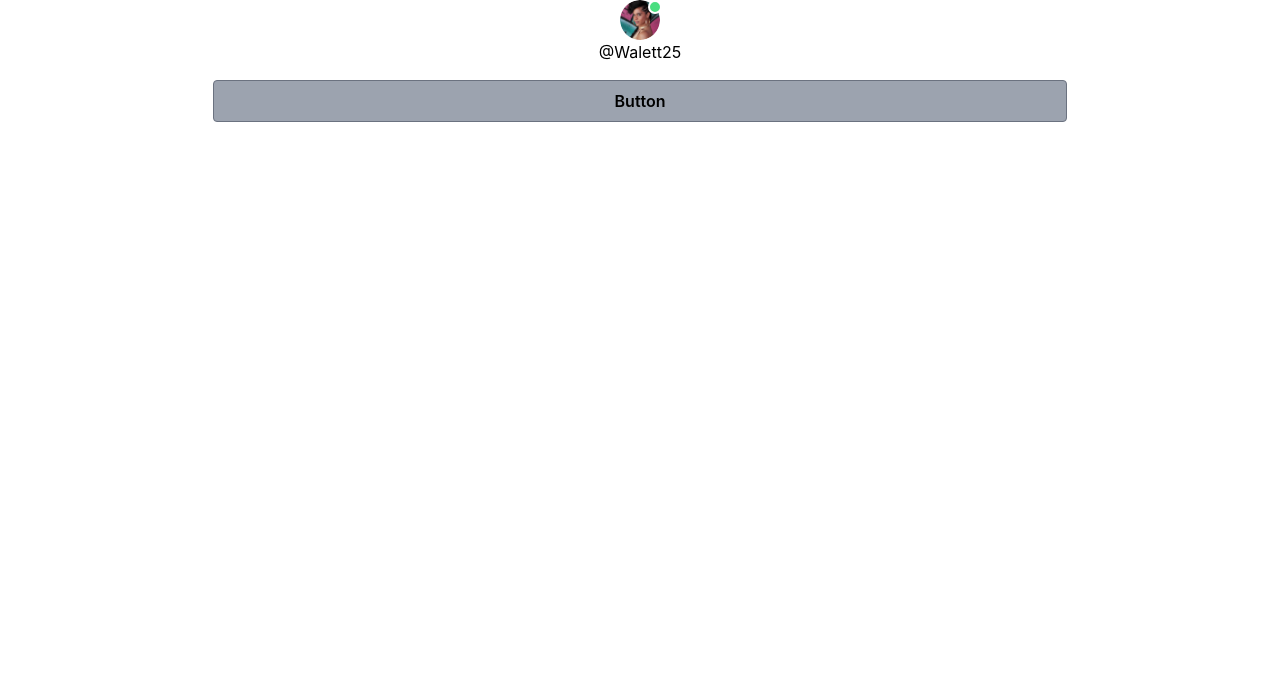
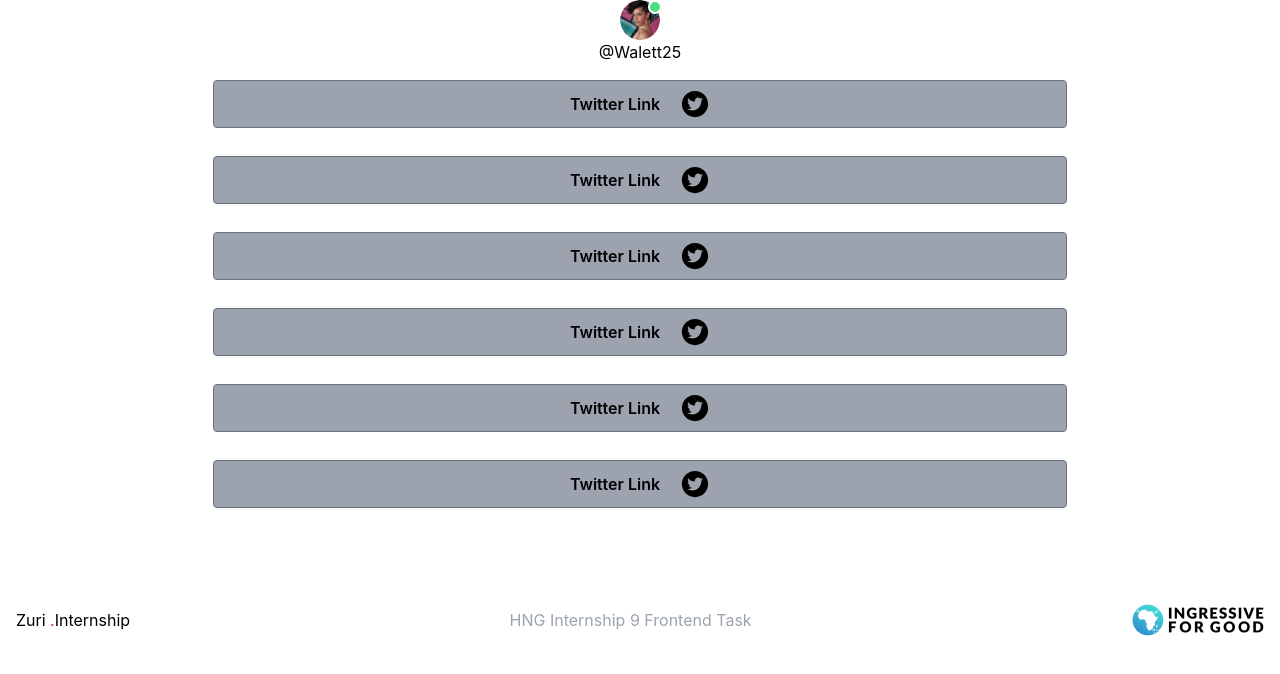
Before and after one commit to Rahdeg/webpage, a React (Create React App) app: page / in a window 1280 px wide. Shown: the top 674 px of the page. Built offline with nearby package versions, Linux system fonts and the light colour scheme.

Commit message:
added link

```diff
--- a/package.json
+++ b/package.json
@@ -8,6 +8,7 @@
     "@testing-library/user-event": "^13.5.0",
     "react": "^18.2.0",
     "react-dom": "^18.2.0",
+    "react-icons": "^4.6.0",
     "react-scripts": "5.0.1",
     "web-vitals": "^2.1.4"
   },
--- a/src/App.js
+++ b/src/App.js
@@ -1,4 +1,4 @@
-import {Profile,Link} from './components'
+import {Profile,Link, Footer} from './components'
 import './App.css';
 
 function App() {
@@ -6,6 +6,7 @@ function App() {
     <div className="flex flex-col h-screen gap-4">
     <Profile/>
     <Link/>
+    <Footer/>
     </div>
   );
 }
--- /dev/null
+++ b/src/components/Footer.jsx
@@ -0,0 +1,14 @@
+import React from 'react'
+import Zuri from '../assets/I4G.png'
+
+const Footer = () => {
+  return (
+    <div className=' flex items-center justify-between mt-16 p-4 mb-0'>
+    <h2 className=' text-black'>Zuri <span className=' text-red-600'>.</span>Internship</h2>
+    <p className=' text-gray-400'>HNG Internship 9 Frontend Task</p>
+    <img src={Zuri} alt='' className=''/>
+    </div>
+  )
+}
+
+export default Footer
--- a/src/components/Link.jsx
+++ b/src/components/Link.jsx
@@ -1,11 +1,23 @@
 import React from 'react'
+import {Linkdata} from '../data/Linkdata'
 
 const Link = () => {
   return (
-    <div className='flex items-center justify-center'>
-    <button class=" bg-gray-400 hover:bg-gray-500  text-black font-semibold hover:text-white py-2 px-4 border border-gray-500 hover:border-transparent rounded w-2/3">
-  Button
-</button>
+    <div className='flex items-center justify-center flex-col gap-7'>
+    {
+        Linkdata && Linkdata.map((data,idx)=>(
+            <button class=" bg-gray-400 hover:bg-gray-500  text-black font-semibold hover:text-white py-2 px-4 border border-gray-500 hover:border-transparent rounded w-2/3" key={idx}
+            onClick={(e) => window.open(data.site, "_blank")}>
+            <p className='flex items-center justify-center gap-5 '>
+            {data.name}
+            <a href={data.github} target="_blank" rel="noreferrer">
+            {data.iconSrc}
+            </a>
+            </p>
+
+            </button>
+        ))
+    }
     </div>
   )
 }
--- a/src/components/index.js
+++ b/src/components/index.js
@@ -1,2 +1,3 @@
 export {default as Link} from './Link.jsx';
-export {default as Profile} from './Profile'
+export {default as Profile} from './Profile';
+export {default as Footer} from './Footer';
--- a/src/data/Linkdata.js
+++ b/src/data/Linkdata.js
@@ -0,0 +1,46 @@
+import {AiFillTwitterCircle} from 'react-icons/ai'
+
+
+
+
+
+
+export const Linkdata = [
+    {
+      id: "twitter__zuri",
+      name: "Twitter Link",
+      site:"https://twitter.com/Walett25",
+      iconSrc: <AiFillTwitterCircle className="text-textBase text-3xl cursor-pointer" />
+    },
+    {
+        id: "twitter__zuri",
+        name: "Twitter Link",
+        site:"https://twitter.com/Walett25",
+        iconSrc: <AiFillTwitterCircle className="text-textBase text-3xl cursor-pointer" />
+      },
+      {
+        id: "twitter__zuri",
+        name: "Twitter Link",
+        site:"https://twitter.com/Walett25",
+        iconSrc: <AiFillTwitterCircle className="text-textBase text-3xl cursor-pointer" />
+      },
+      {
+        id: "twitter__zuri",
+        name: "Twitter Link",
+        site:"https://twitter.com/Walett25",
+        iconSrc: <AiFillTwitterCircle className="text-textBase text-3xl cursor-pointer" />
+      },
+      {
+        id: "twitter__zuri",
+        name: "Twitter Link",
+        site:"https://twitter.com/Walett25",
+        iconSrc: <AiFillTwitterCircle className="text-textBase text-3xl cursor-pointer" />
+      },
+      {
+        id: "twitter__zuri",
+        name: "Twitter Link",
+        site:"https://twitter.com/Walett25",
+        iconSrc: <AiFillTwitterCircle className="text-textBase text-3xl cursor-pointer" />
+      },
+
+  ];
```
Also changed, not shown: src/assets/I4G.png (added), 1 other file (tests, documents, lock files or other folders).
